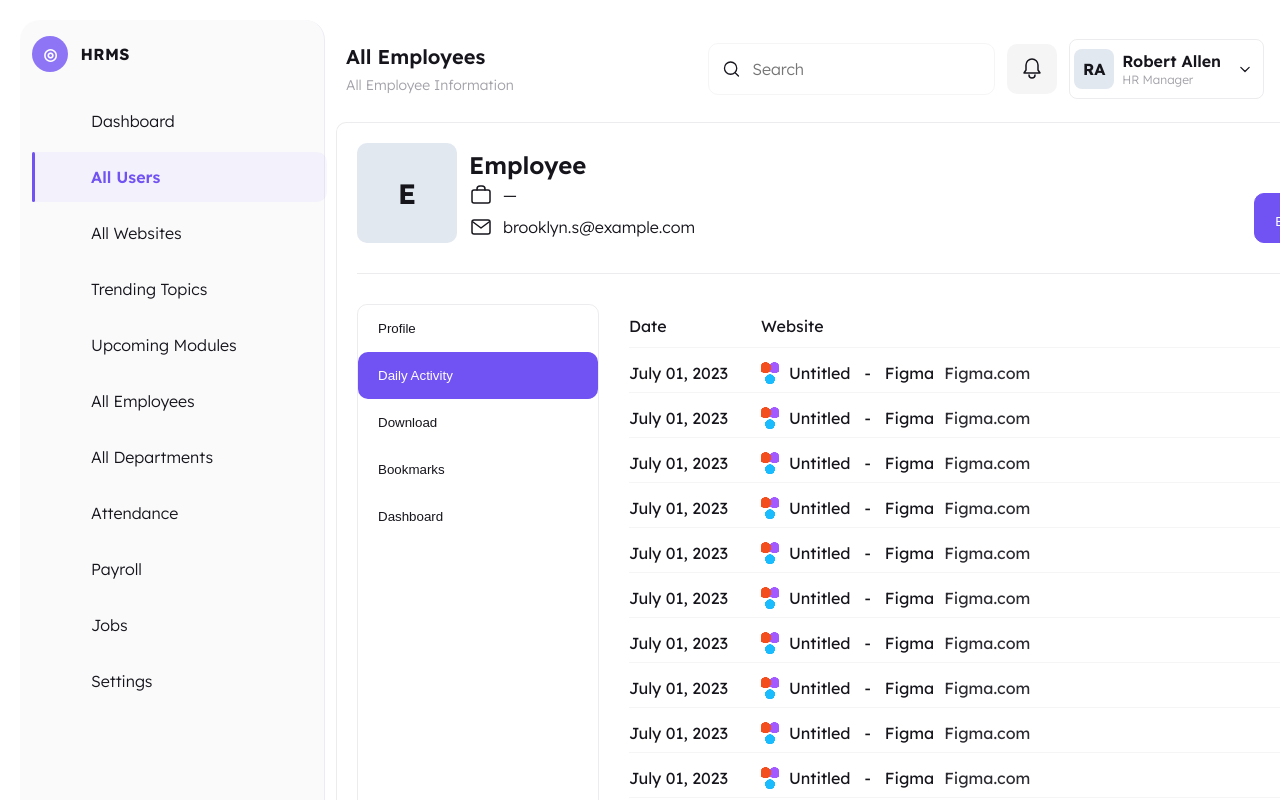
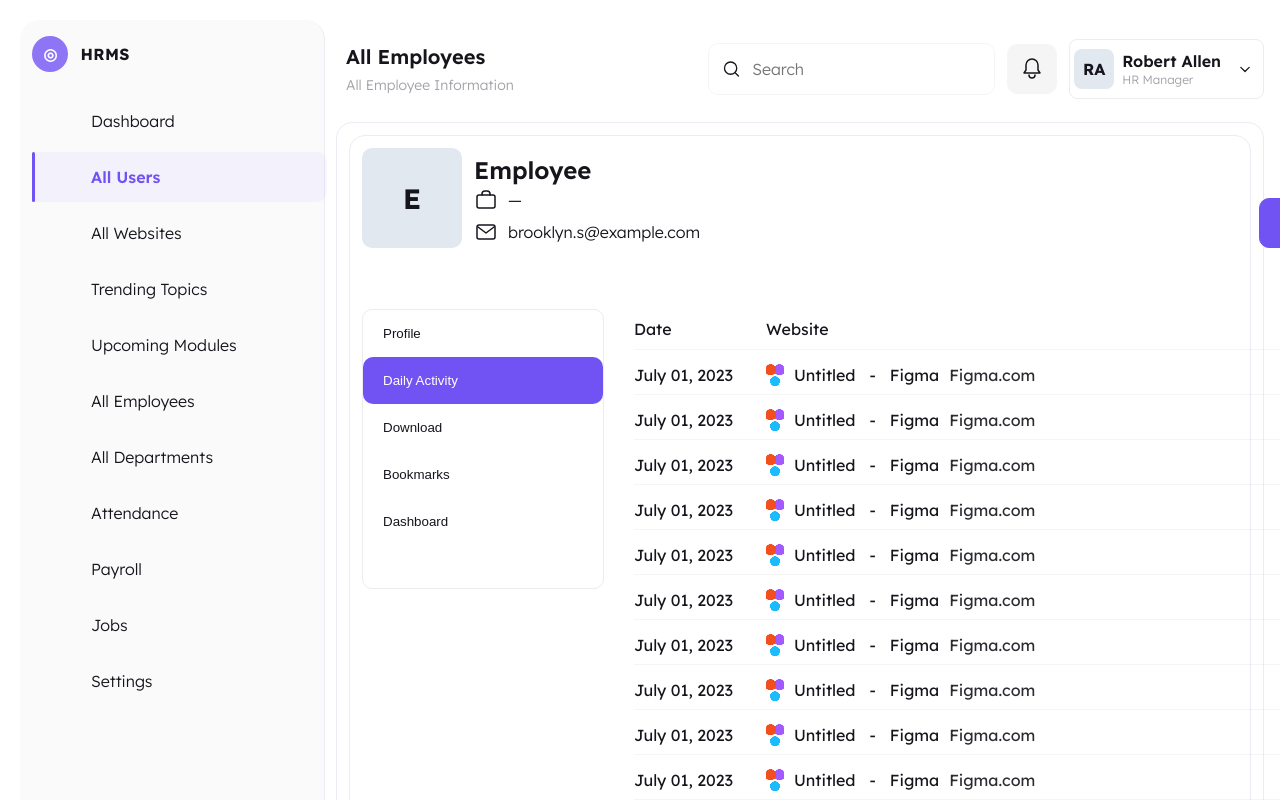
Before and after one commit to saivamshi4121/hrms-frontend, a React (Create React App) app: page /users/1 in a window 1280 px wide. Shown: the top 800 px of the page. Built offline with nearby package versions, Linux system fonts and the light colour scheme.

Commit message:
did some chnages to the details page like worked on ui/ux

```diff
--- a/src/pages/EmployeeDetailsPage.jsx
+++ b/src/pages/EmployeeDetailsPage.jsx
@@ -18,7 +18,7 @@ function EmployeeDetailsPage() {
       <Sidebar />
       <main className="main-content">
         <Topbar />
-        <section className="card" style={{ background: 'transparent', border: 'none', padding: 0 }}>
+        <section className="card">
           <EmployeeDetailsPanel open={true} user={user || { id: userId, name: 'Employee', gender: '', country: '' }} onClose={handleClose} />
         </section>
       </main>
--- a/src/styles/dashboard.css
+++ b/src/styles/dashboard.css
@@ -127,7 +127,13 @@ table.table tbody td { padding: 12px 10px; border-bottom: 1px solid var(--border
 
 /* Details Panel */
 .details-inline { display: block; }
-.details-panel { position: relative; width: 1080px; background: var(--card); border: 1px solid rgba(162,161,168,0.2); border-radius: 10px; overflow: hidden; margin-top: 8px; padding: 20px; }
+.absolute-layout { position: relative; }
+.details-panel { position: relative; width: 100%; background: var(--card); border: 1px solid var(--border); border-radius: 16px; padding: 12px; box-sizing: border-box; }
+.details-inner { width: 1040px; min-height: 480px; }
+.profile-details { width: 100%; height: auto; }
+.panel-header { width: 100%; height: auto; gap: 20px; align-items: center; }
+.divider-1040 { display: none; }
+.details-grid { grid-template-columns: 260px 1fr; gap: 20px; }
 .details-inner { box-sizing: border-box; display: flex; flex-direction: column; gap: 30px; width: 1040px; min-height: 745px; }
 .profile-details { width: 1040px; height: 131px; display: flex; flex-direction: column; gap: 30px; }
 .panel-header { width: 1040px; height: 100px; display: flex; align-items: flex-end; justify-content: space-between; padding: 0; gap: 542px; }
@@ -145,15 +151,15 @@ table.table tbody td { padding: 12px 10px; border-bottom: 1px solid var(--border
 .meta-text { font-family: 'Lexend'; font-weight: 300; font-size: 16px; line-height: 24px; color: var(--text); }
 .edit-profile { padding: 20px; height: 50px; border-radius: 10px; }
 /* Daily Activity layout */
-.details-grid { display: grid; grid-template-columns: 242px 1fr; gap: 30px; }
-.side-card { box-sizing: border-box; border: 1px solid rgba(162,161,168,0.2); border-radius: 10px; padding: 0; display: flex; flex-direction: column; }
+.details-grid { display: grid; width: 1040px; height: 584px; grid-template-columns: 242px 1fr; gap: 30px; }
+.side-card { box-sizing: border-box; width: 242px; height: 280px; border: 1px solid rgba(162,161,168,0.2); border-radius: 10px; padding: 0; display: flex; flex-direction: column; }
 .side-item { display: flex; align-items: center; gap: 10px; padding: 16px 20px; background: transparent; border: none; text-align: left; cursor: pointer; border-radius: 10px; color: var(--text); }
 .side-item.active { background: var(--primary); color: #fff; }
 
-.activity-card { display: flex; flex-direction: column; gap: 0; }
+.activity-card { display: flex; flex-direction: column; gap: 0; width: 768px; height: 584px; }
 .activity-header-row { box-sizing: border-box; display: grid; grid-template-columns: 132px 1fr 95px; padding: 0; height: 44px; border-bottom: 1px solid rgba(162,161,168,0.1); }
 .activity-header-row .ah-col { display: flex; align-items: center; padding: 10px 10px 10px 0; }
-.activity-rows { max-height: 520px; overflow: auto; }
+.activity-rows { height: 540px; overflow: auto; }
 .activity-row { display: grid; grid-template-columns: 132px 1fr 95px; height: 44px; border-bottom: 1px solid rgba(162,161,168,0.1); }
 .activity-row .ar-col { display: flex; align-items: center; padding: 10px 10px 10px 0; }
 .site-cell { display: flex; align-items: center; gap: 10px; }
```
